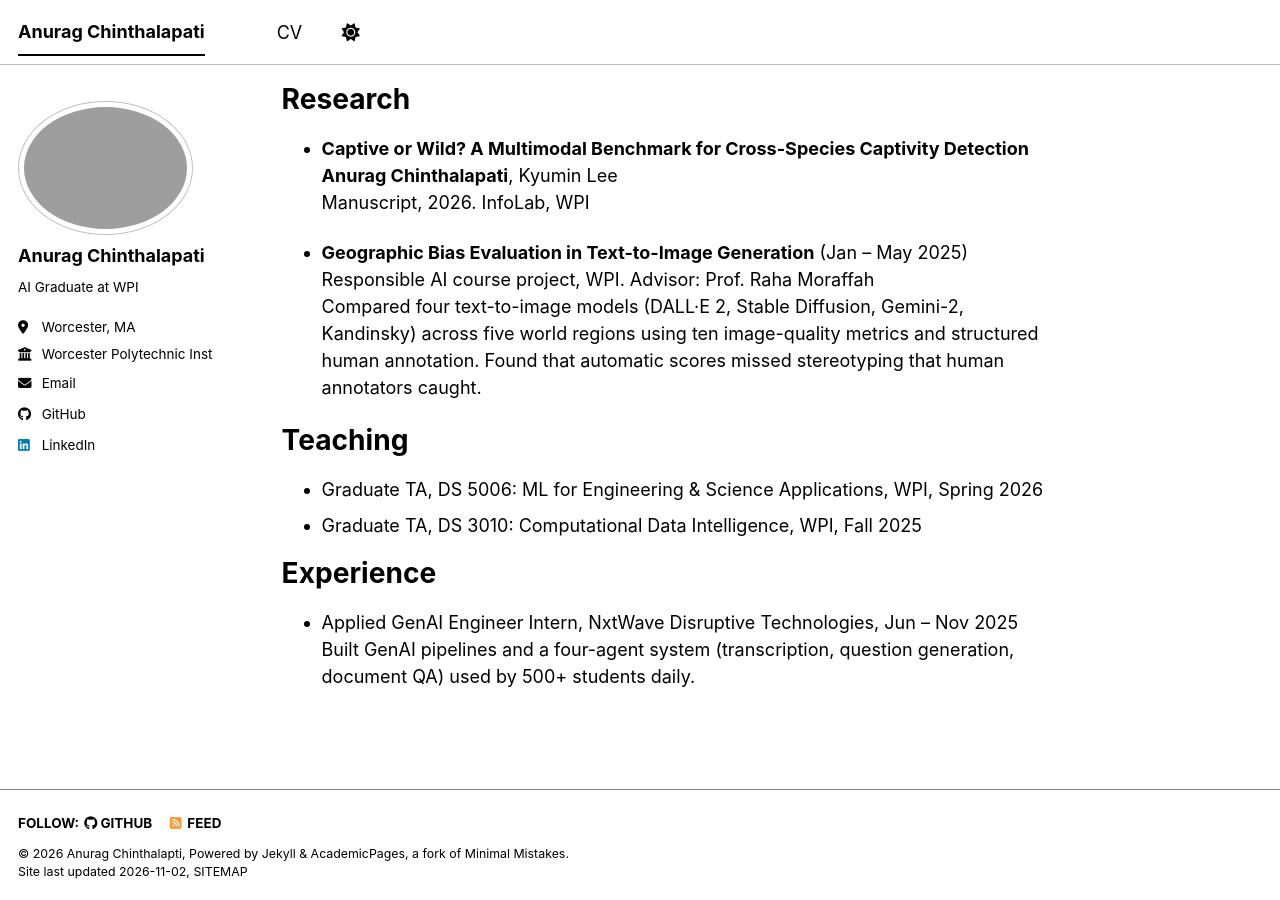
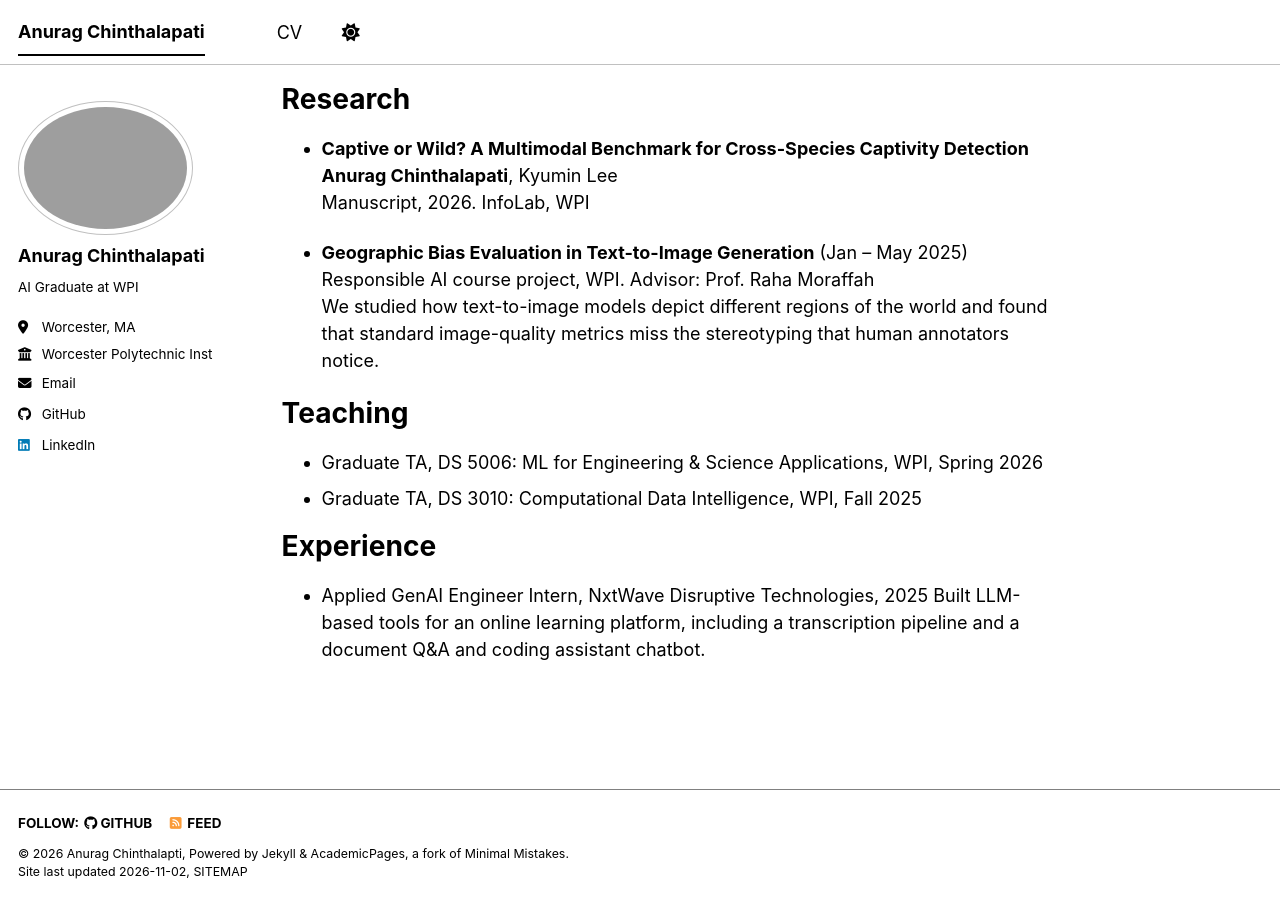
Before and after one commit to Anuragcap/Anuragcap.github.io, a Jekyll site: the page built from _pages/about.md, in a window 1280 px wide and 900 px high, scrolled down 931 px. Built offline with Jekyll 4.4.1, drawn with Linux system fonts in a browser that asks for light colours; a script bundle is joined from its source files by our own code; a style sheet for code colours, icons or effects is not loaded.

Commit message:
Update project descriptions in about.md
Revised project descriptions for clarity and conciseness.

```diff
--- a/_pages/about.md
+++ b/_pages/about.md
@@ -36,7 +36,7 @@ I'm happy to talk about research. Feel free to email me.
 
 - **Geographic Bias Evaluation in Text-to-Image Generation** (Jan – May 2025)
   Responsible AI course project, WPI. Advisor: Prof. Raha Moraffah
-  Compared four text-to-image models (DALL·E 2, Stable Diffusion, Gemini-2, Kandinsky) across five world regions using ten image-quality metrics and structured human annotation. Found that automatic scores missed stereotyping that human annotators caught.
+  We studied how text-to-image models depict different regions of the world and found that standard image-quality metrics miss the stereotyping that    human annotators notice.
 
 # Teaching
 
@@ -45,5 +45,5 @@ I'm happy to talk about research. Feel free to email me.
 
 # Experience
 
-- Applied GenAI Engineer Intern, NxtWave Disruptive Technologies, Jun – Nov 2025
-  Built GenAI pipelines and a four-agent system (transcription, question generation, document QA) used by 500+ students daily.
+- Applied GenAI Engineer Intern, NxtWave Disruptive Technologies, 2025
+Built LLM-based tools for an online learning platform, including a transcription pipeline and a document Q&A and coding assistant chatbot.
```
